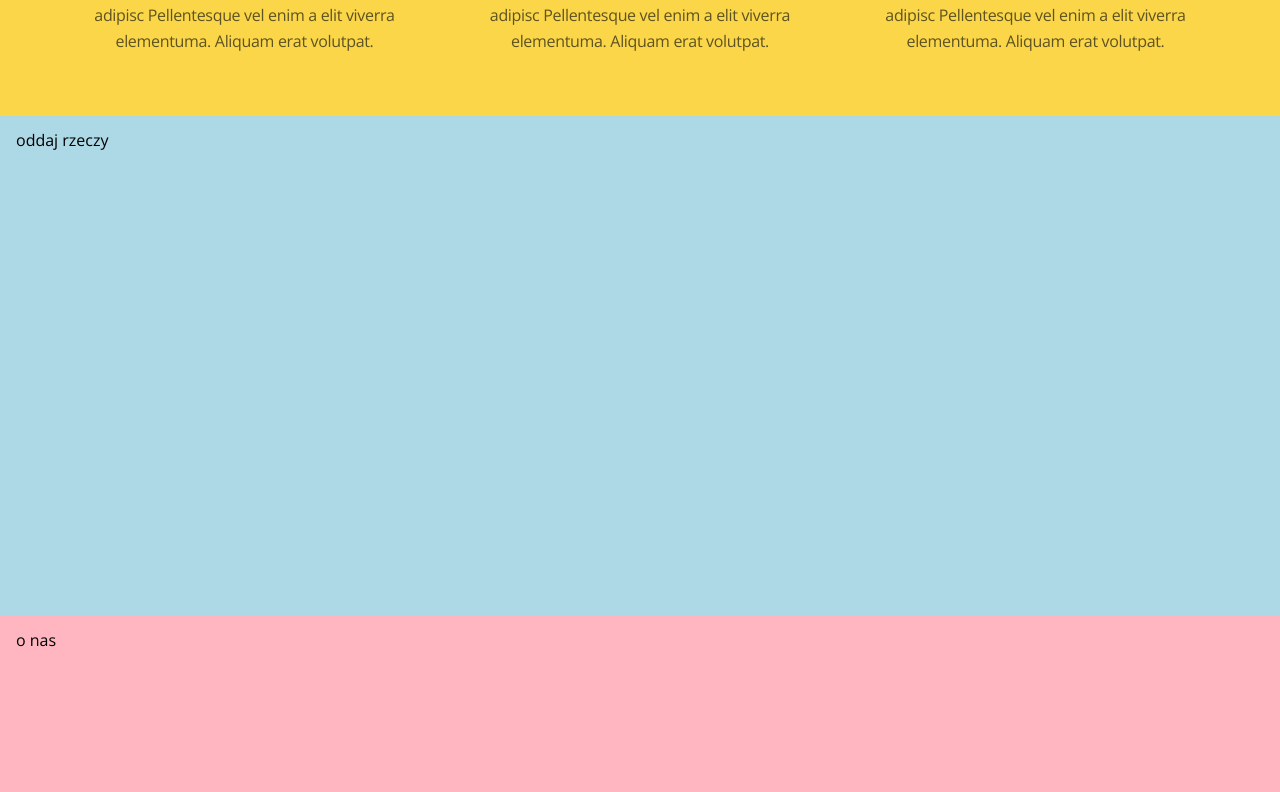
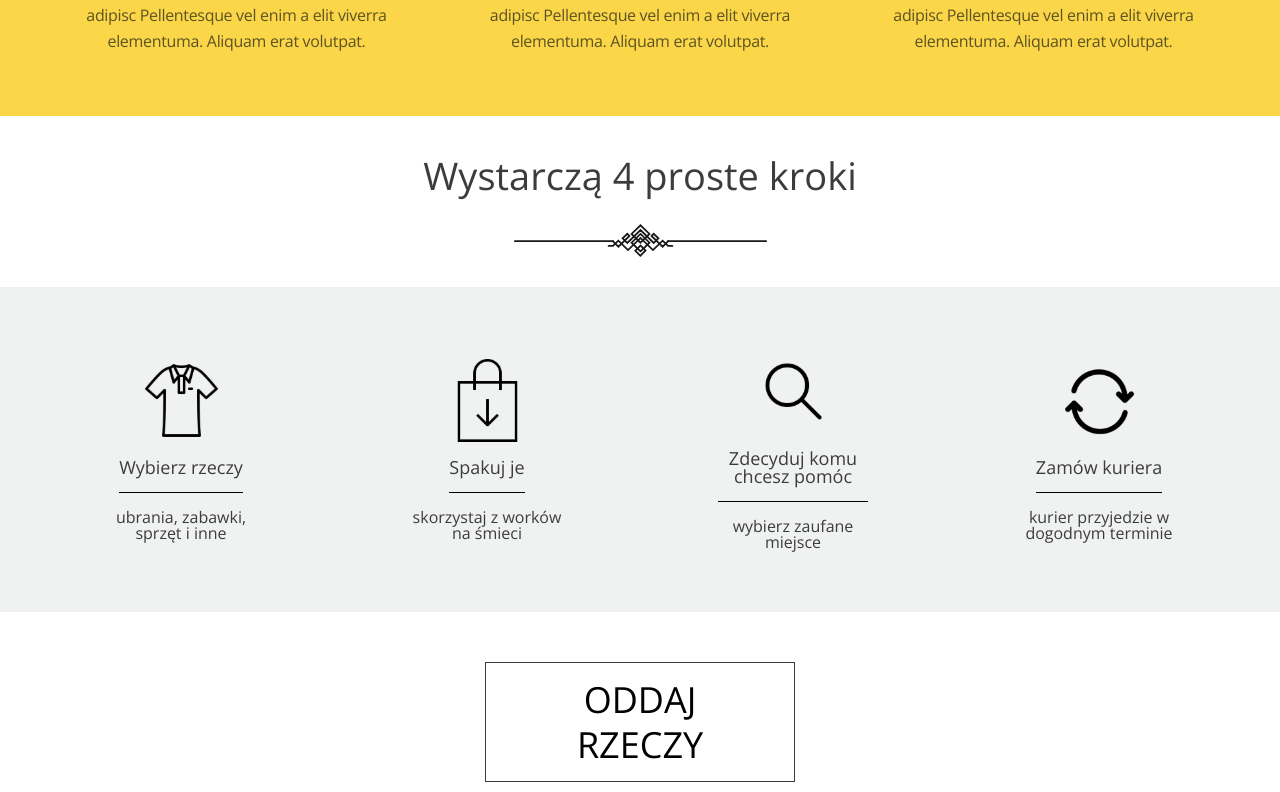
Before and after one commit to karolina-rachuta/Donate_items, a React (Vite) app: page / in a window 1280 px wide. Shown: the part 1068-1860 px from the top of the page. Built offline with nearby package versions, Linux system fonts and the light colour scheme; no server answers.

Commit message:
added section giveAway - layout and styles

```diff
--- a/src/components/OddajRzeczy.jsx
+++ b/src/components/OddajRzeczy.jsx
@@ -1,7 +1,39 @@
-const OddajRzeczy= () => {
+import decoration from "../assets/Decoration.svg";
+import icon1 from "../assets/Icon-1.svg";
+import icon2 from "../assets/Icon-2.svg";
+import icon3 from "../assets/Icon-3.svg";
+import icon4 from "../assets/Icon-4.svg";
+import {Link as RouterLink} from "react-router-dom";
+const OddajRzeczy = () => {
     return (
-        <div className="container" id="oddajRzeczy" style={{height:"500px", backgroundColor:"lightblue"}}>
-            <h1>oddaj rzeczy</h1>
+        <div className="container container__giveAway" id="oddajRzeczy">
+            <div className="box__giveAway">
+                <p>Wystarczą 4 proste kroki</p>
+                <img src={decoration} alt="Decoration"/>
+                <div className="box__fourColumns">
+                    <div className="box__column">
+                        <img src={icon1} alt="Icon1"/>
+                        <span>Wybierz rzeczy</span>
+                        <p>ubrania, zabawki, sprzęt i inne</p>
+                    </div>
+                    <div className="box__column">
+                        <img src={icon2} alt="Icon2"/>
+                        <span>Spakuj je</span>
+                        <p>skorzystaj z worków na śmieci</p>
+                    </div>
+                    <div className="box__column">
+                        <img src={icon3} alt="Icon3"/>
+                        <span>Zdecyduj komu chcesz pomóc</span>
+                        <p>wybierz zaufane miejsce</p>
+                    </div>
+                    <div className="box__column">
+                        <img src={icon4} alt="Icon4"/>
+                        <span>Zamów kuriera</span>
+                        <p>kurier przyjedzie w dogodnym terminie</p>
+                    </div>
+                </div>
+                <RouterLink to="/oddaj-rzeczy"><button>Oddaj <br/>rzeczy</button></RouterLink>
+            </div>
 
         </div>
     )
--- /dev/null
+++ b/src/scss/components/_giveAwaySection.scss
@@ -0,0 +1,79 @@
+.container__giveAway {
+  padding-top: pxToRem(40);
+  background-color: #ffffff;
+  display: flex;
+  justify-content: center;
+  align-items: center;
+
+  .box__giveAway {
+    display: flex;
+    flex-direction: column;
+    justify-content: center;
+    align-items: center;
+    gap: pxToRem(30);
+    width: 100%;
+    color: $fourth-color;
+
+    p {
+      font-size: pxToRem(38);
+    }
+
+    button {
+      color: #000;
+      font-size: pxToRem(36);
+      font-family: $font-base;
+      line-height: 1.25;
+      text-align: center;
+      font-weight: 300;
+      background-color: #ffffff;
+      width: pxToRem(310);
+      height: pxToRem(120);
+      border: pxToRem(0.75) solid $fourth-color;
+      cursor: pointer;
+      text-transform: uppercase;
+      margin-bottom: pxToRem(80);
+      margin-top: pxToRem(20);
+    }
+
+    .box__fourColumns {
+      display: flex;
+      flex-direction: column;
+      align-items: center;
+      justify-content: space-evenly;
+      background-color: $base-color;
+      width: 100%;
+      min-height: pxToRem(325);
+      gap: pxToRem(50);
+      padding-top: pxToRem(50);
+      padding-bottom: pxToRem(50);
+
+      @media only screen and (min-width: 800px) {
+        flex-direction: row;
+      }
+
+      .box__column {
+        display: flex;
+        flex-direction: column;
+        justify-content: center;
+        align-items: center;
+        max-width: pxToRem(150);
+        width: 100%;
+        min-height: pxToRem(172);
+        text-align: center;
+        gap: pxToRem(16);
+
+        span {
+          font-size: pxToRem(18);
+          padding-bottom: pxToRem(16);
+          border-bottom: 1px solid black;
+        }
+
+        p {
+          font-size: pxToRem(16);
+        }
+      }
+    }
+
+  }
+
+}
--- a/src/scss/components/_homeHeader.scss
+++ b/src/scss/components/_homeHeader.scss
@@ -26,7 +26,10 @@
     }
   }
 }
-
+nav {
+  padding-top: 1rem;
+  padding-inline: 2rem;
+}
 .menu {
   display: flex;
   list-style: none;
--- a/src/scss/components/_threeColumns.scss
+++ b/src/scss/components/_threeColumns.scss
@@ -13,9 +13,9 @@
     text-align: center;
     color: $primary-color;
     width: 100%;
-  @media only screen and (min-width: 1050px) {
-    flex-direction: row;
-  }
+    @media only screen and (min-width: 1050px) {
+      flex-direction: row;
+    }
 
     .box__column {
       display: flex;
--- a/src/scss/main.scss
+++ b/src/scss/main.scss
@@ -5,6 +5,7 @@
 @import "components/homeHeader";
 @import "components/threeColumns";
 @import "components/loginRegister";
+@import "components/giveAwaySection";
 
 * {
   margin: 0;
@@ -22,7 +23,6 @@ html, body {
 .container {
   width: 100%;
   max-width: 1700px;
-  padding: 1rem;
   margin: 0 auto;
 }
 
```
